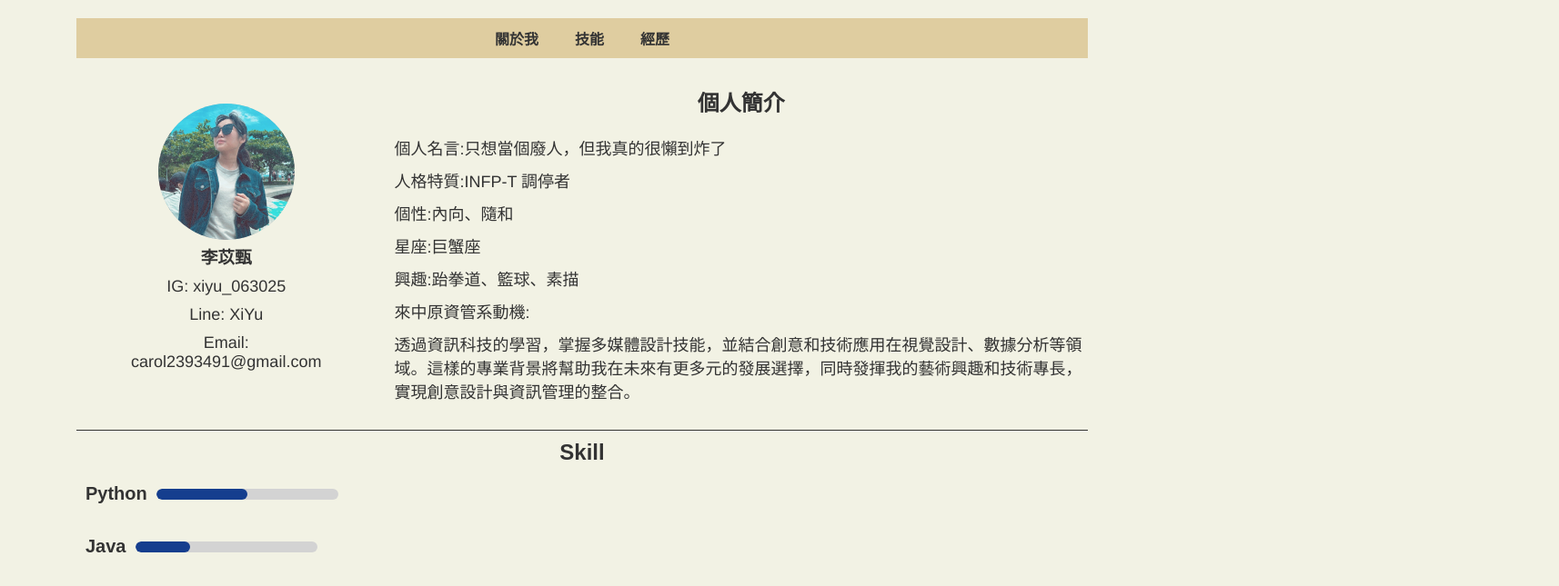
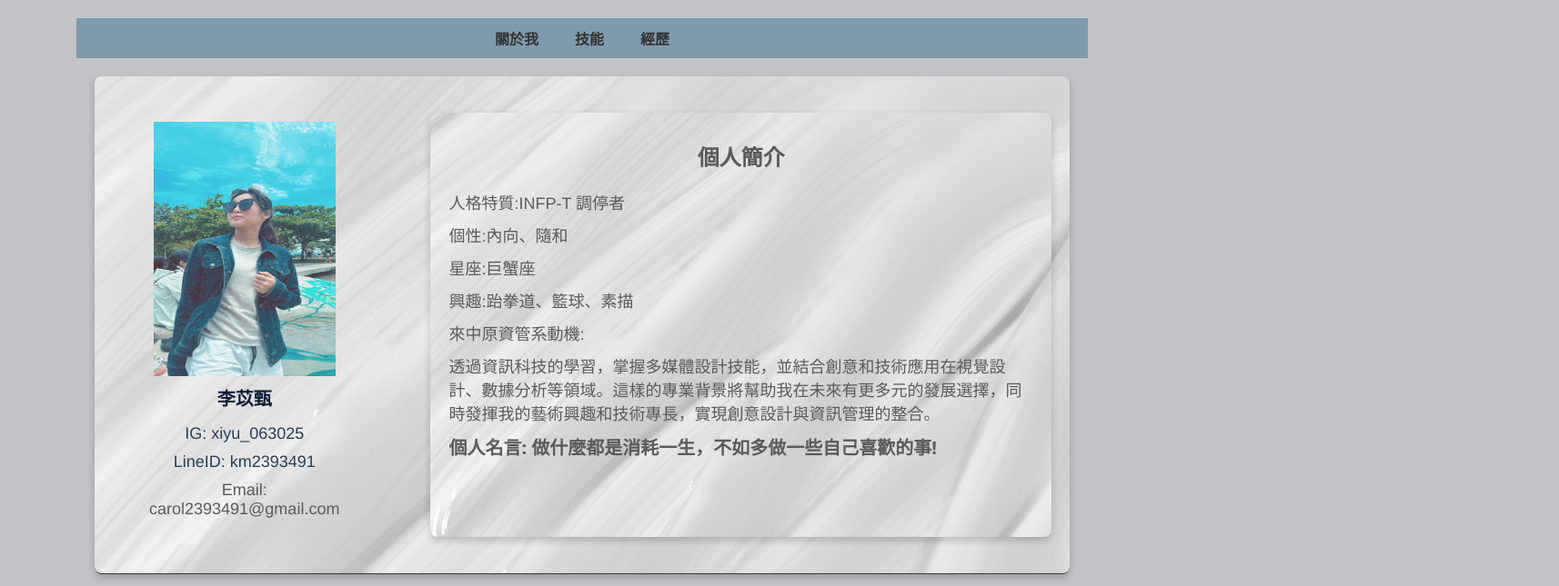
Before and after one commit to XianYu102519/XianYu102519, a plain HTML site: page index.html in a window 1280 px wide. Shown: the top 645 px of the page at 91% size, 1714 px wide, since content can reach past the window. Drawn offline with Linux system fonts and the light colour scheme; a web font is replaced by a local one.

Commit message:
更新 index.html 和 wedstyle.css，並移除不需要的圖片

```diff
--- a/index.html
+++ b/index.html
@@ -23,25 +23,29 @@
       <aside>
          <img src="image/S__16195615.jpg" alt="個人照片">
          <h1>李苡甄</h1>
-          <p>IG: xiyu_063025 </p>
-          <p>Line: XiYu</p>
+         <p>
+             <a href="https://www.instagram.com/xiyu_063025/" target="_blank">IG: xiyu_063025</a>
+        </p>
+          <p>
+             <a href="https://line.me/ti/p/-WrpMbNT9q" target="_blank">LineID: km2393491</a>
+          </p>
           <p>Email: carol2393491@gmail.com</p>
      </aside>
 
       <section id="about">
             <h2 class="personal-info-title">個人簡介</h2>
-            <p>個人名言:只想當個廢人，但我真的很懶到炸了</p>
             <p>人格特質:INFP-T 調停者</p>
             <p>個性:內向、隨和</p>
             <p>星座:巨蟹座</p>
             <p>興趣:跆拳道、籃球、素描</p>
             <p>來中原資管系動機:</p>
             <p>透過資訊科技的學習，掌握多媒體設計技能，並結合創意和技術應用在視覺設計、數據分析等領域。這樣的專業背景將幫助我在未來有更多元的發展選擇，同時發揮我的藝術興趣和技術專長，實現創意設計與資訊管理的整合。</p>
+            <h1>個人名言: 做什麼都是消耗一生，不如多做一些自己喜歡的事!</h1>
       </section>
     </section>
 
 
-    </section>
+
 
     <section id="skill">
 
@@ -103,12 +107,7 @@
             <section class="experience-photos">
                 <img src="image/S__16220202_0.jpg" alt="照片 1">
                 <img src="image/S__16220199_0.jpg" alt="照片 2">
-                <img src="image/S__16220201_0.jpg" alt="照片 2">
-                <img src="image/S__16220229.jpg" alt="照片 2">
             </section>
-        </article>
-
-        <article class="experience-item">
             <h3 class="experience-item-title">跆拳道社</h3>
               <p>加入社團動機: 熱愛跆拳道並想要在該領域取得成就。</p>
               <p>比賽經歷:</p>
@@ -119,7 +118,6 @@
               <p>對打部分，雖然進步不少，還是未能抓住關鍵得分點，但至少成功踢到一顆頭，對手實力強大，打到一半有些動搖，幸好沒受傷。未來會繼續努力，下次目標進入四強，並爭取入選明年東京聽奧國家代表隊！感謝學長姐們一路上的支持和幫助。</p>
              <section class="experience-photos">
                 <img src="image/S__16220216_0.jpg" alt="照片 1">
-                <img src="image/S__16220219.jpg" alt="照片 2">
                 <img src="image/S__16220213_0.jpg" alt="照片 3">
                 <img src="image/S__16220215_0.jpg" alt="照片 4">
             </section>
@@ -138,7 +136,6 @@
             <section class="experience-photos">
                 <img src="image/S__16220224.jpg" alt="照片 1">
                 <img src="image/S__16220223.jpg" alt="照片 2">
-                <img src="image/S__16220222.jpg" alt="照片 3">
                 <img src="image/S__16220226.jpg" alt="照片 3">
             </section>
         </article>
@@ -147,8 +144,12 @@
     <footer>
         <p>聯絡我:
             <a href="mailto:carol123@gmail.com">Email</a>
-            <a href="https://www.instagram.com/xiyu_063025" target="_blank"></a><p>IG: xiyu_063025
-            <a href="https://line.me/ti/p/-WrpMbNT9q" target="_blank"></a><p>Line: XiYu</p>
+            <p>
+              <a href="https://www.instagram.com/xiyu_063025/" target="_blank">IG: xiyu_063025 </a>
+            </p>
+            <p>
+             <a href="https://line.me/ti/p/-WrpMbNT9q" target="_blank">LineID: km2393491</a>
+            </p>
         </p>
         <p>&copy; 2024 資管二乙李苡甄個人簡歷</p>
     </footer>
--- a/wedstyle.css
+++ b/wedstyle.css
@@ -4,12 +4,33 @@
         padding: 0;
         box-sizing: border-box;
     }
+    @font-face {
+        font-family: 'Sriracha';
+        src: url('fonts/Sriracha.woff2') format('woff2'), /* 確保檔案位置正確 */
+             url('fonts/Sriracha.woff') format('woff');
+        font-weight: 400;
+        font-style: normal;
+    }
+   /* 引入 Google Fonts */
+   @import url('https://fonts.googleapis.com/css2?family=Knewave&display=swap');
+
+   /* 定義字體樣式 */
+   .knewave-regular {
+        font-family: "Knewave", system-ui;
+        font-weight: 400;
+        font-style: normal;
+    }
+
+    body {
+        font-family: 'Sriracha', cursive;
+    }
+
 
     /* 一般樣式 */
     body {
-        font-family: Arial, sans-serif;
-        background-color: #f2f2e4;
-        color: #333;
+        font-family: 'Sriracha', cursive;
+        background-color: #c1c3c6;
+        color: #5c5a5a;
         width: 90%;
         max-width: 1200px;
         margin: 0 auto;
@@ -20,7 +41,7 @@
 nav {
     display: flex;
     justify-content: center;
-    background-color: #dfcda0;
+    background-color: #7f9aac;
     padding: 10px 0;
 }
 
@@ -39,15 +60,33 @@ nav a:hover {
 
 
     /* 個人檔案區塊 */
-    /* 關於我區域 */
-
 aside{
     padding: 10px;
     margin: 20px 50px;
     text-align: center;
-    column-rule: #333;
-    column-rule-style:none ;
 }
+aside a {
+    color: #2a3e57;
+    text-decoration: none;
+    margin: 0 5px;
+}
+
+aside h1 {
+    color: #0f1e38;
+    padding: 5px;
+    font-size: 26px;
+
+}
+section {
+    padding: 20px;
+    margin: 20px;
+    background-image: url(image/pexels-janakukebal-6496462.jpg); /* 替換為背景圖片的 URL */
+    background-size: cover; /* 確保圖片覆蓋整個區塊 */
+    background-position: center;
+    border-radius: 8px;
+    box-shadow: 0 4px 8px rgba(0, 0, 0, 0.2);
+}
+
  section.profile {
         display: flex;
         gap: 20px;
@@ -56,11 +95,10 @@ aside{
     }
 
     section.profile img {
-        width: 150px;
-        height: 150px;
+        width: 200px;
+        height: 280px;
         background-color: #ccc;
-        border-radius: 50%;
-        object-fit: cover;
+
     }
 
     section.profile p {
@@ -79,7 +117,11 @@ aside{
         font-size: 18px;
         font-family: 'Franklin Gothic Medium', 'Arial Narrow', Arial, sans-serif;
     }
+    section.profile h1 {
+        font-family: "Knewave", system-ui;
+        font-size: 20px;
 
+    }
 
   /* 技能區塊 */
   h2{
@@ -92,19 +134,21 @@ aside{
     display: flex;
     align-items: center;
     margin-bottom: 15px;
+    width: 100%;
 }
 
 .skills-bar span {
     margin-right: 10px;
     font-weight: bold;
     font-size: 20px;
-    color: #333;
+    color: #0d0b0b;
+
 }
 
 .bar {
     width: 200px;
     height: 12px;
-    background-color: #d3d3d3;
+    background-color: #908a8a;
     border-radius: 6px;
     overflow: hidden;
     position: relative;
@@ -124,9 +168,15 @@ aside{
     section.experience {
         padding: 20px 0;
     }
+    p.experience-item{
+        font-size: 26px;
+        color: rgb(0, 10, 16);
+        margin-bottom: 15px;
+    }
 
     h2.experience-title {
         font-size: 24px;
+        color: rgb(8, 19, 27);
         margin-bottom: 15px;
     }
 
@@ -135,7 +185,8 @@ aside{
     }
 
     h3.experience-item-title {
-        font-size: 25px;
+        font-size: 26px;
+        color: rgb(8, 19, 27);
         margin-bottom: 10px;
     }
 
@@ -153,14 +204,14 @@ aside{
 
  /* Footer 樣式 */
  footer {
-    background-color: #f4d695;
+    background-color: #96c0d4;
     text-align: center;
     padding: 10px;
     color: #122147;
 }
 
 footer a {
-    color: #4b7dbb;
+    color: #0b4285;
     text-decoration: none;
     margin: 0 5px;
 }
```
Also changed, not shown: image/S__16220201_0.jpg (deleted), image/S__16220229.jpg (deleted), image/pexels-janakukebal-6496462.jpg (added), tt.html (deleted).
